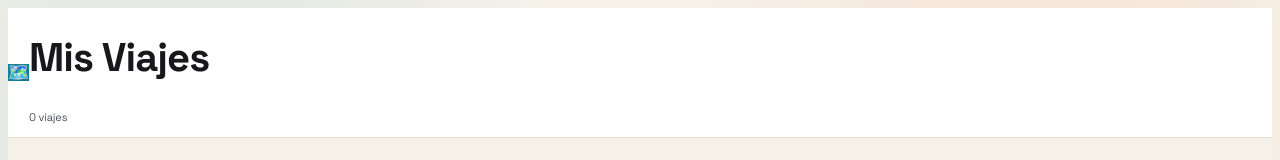
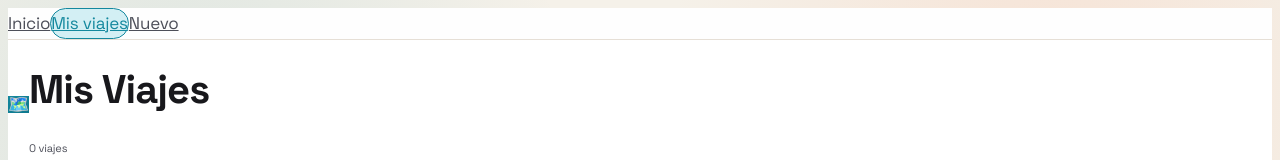
Before and after one commit to coki123456/travel_app, a Next.js app: page /setup in a window 1280 px wide. Shown: the top 160 px of the page. Built offline with nearby package versions, Linux system fonts and the light colour scheme; no server answers; the database is empty; sample sign-in values are in the browser's storage.

Commit message:
Cambio de UI Ver. 1.3

```diff
--- a/app/book/page.tsx
+++ b/app/book/page.tsx
@@ -6,6 +6,7 @@ import prisma from "@/lib/prisma";
 import { formatDateKey, buildDaysInRange } from "@/lib/date-utils";
 import PrintButton from "./PrintButton";
 import BottomNav from "../components/BottomNav";
+import TopNav from "../components/TopNav";
 
 export const dynamic = "force-dynamic";
 
@@ -66,6 +67,9 @@ export default async function BookPage() {
 
   return (
     <div className="min-h-screen bg-transparent px-6 py-10 pb-24 text-slate-100 print:bg-white print:px-0 print:py-0 print:pb-0">
+      <div className="print:hidden">
+        <TopNav />
+      </div>
       <div className="mx-auto flex w-full max-w-4xl flex-col gap-8 print:max-w-none print:gap-6 print:px-0">
         <header className="rounded-3xl border border-slate-800 bg-slate-900/70 p-6 shadow-lg shadow-black/30 print:border-none print:shadow-none">
           <p className="text-xs font-semibold uppercase tracking-[0.3em] text-slate-500">
--- /dev/null
+++ b/app/components/TopNav.tsx
@@ -0,0 +1,43 @@
+"use client";
+
+import Link from "next/link";
+import { usePathname } from "next/navigation";
+
+const navItems = [
+  { href: "/", label: "Inicio" },
+  { href: "/setup", label: "Mis viajes" },
+  { href: "/setup?create=true", label: "Nuevo" },
+];
+
+export default function TopNav() {
+  const pathname = usePathname();
+
+  return (
+    <div className="w-full border-b border-[rgb(var(--color-border-light))] bg-[rgb(var(--color-bg-secondary))]/95 backdrop-blur-md">
+      <nav className="mx-auto flex max-w-5xl items-center gap-2 px-4 py-2.5">
+        {navItems.map((item) => {
+          const isActive =
+            item.href === "/"
+              ? pathname === "/" || pathname.startsWith("/day") || pathname === "/book"
+              : item.href === "/setup"
+              ? pathname.startsWith("/setup")
+              : pathname === item.href;
+
+          return (
+            <Link
+              key={item.href}
+              href={item.href}
+              className={`rounded-full px-4 py-2 text-sm font-semibold transition-colors ${
+                isActive
+                  ? "bg-[rgb(var(--color-accent-light))] text-[rgb(var(--color-accent))] border border-[rgb(var(--color-accent))/25]"
+                  : "text-[rgb(var(--color-text-secondary))] hover:text-[rgb(var(--color-text-primary))]"
+              }`}
+            >
+              {item.label}
+            </Link>
+          );
+        })}
+      </nav>
+    </div>
+  );
+}
--- a/app/dashboard/page.tsx
+++ b/app/dashboard/page.tsx
@@ -6,6 +6,7 @@ import Link from "next/link";
 import { EmojiIcon } from "../components/ui/EmojiIcon";
 import { Card, CardContent } from "../components/ui/Card";
 import LogoutButton from "../LogoutButton";
+import TopNav from "../components/TopNav";
 
 export const dynamic = "force-dynamic";
 
@@ -48,6 +49,7 @@ export default async function DashboardPage() {
 
   return (
     <div className="min-h-screen bg-[rgb(var(--color-bg-primary))] pb-24">
+      <TopNav />
       {/* Header con perfil */}
       <div className="bg-gradient-to-br from-[rgb(var(--color-accent))] to-[rgb(var(--color-accent-hover))] text-white px-3 py-3">
         <div className="max-w-xl mx-auto">
--- a/app/day/[date]/page.tsx
+++ b/app/day/[date]/page.tsx
@@ -9,6 +9,7 @@ import ItemsBoardRefactored from "./ItemsBoardRefactored";
 import AttachmentsPanel from "./AttachmentsPanel";
 import BottomNav from "../../components/BottomNav";
 import { EmojiIcon } from "../../components/ui/EmojiIcon";
+import TopNav from "../../components/TopNav";
 
 export const dynamic = "force-dynamic";
 
@@ -118,6 +119,7 @@ export default async function DayPage({
 
   return (
     <div className="min-h-screen bg-[rgb(var(--color-bg-primary))] pb-20">
+      <TopNav />
       {/* Header compacto */}
       <div className="sticky top-0 z-40 bg-[rgb(var(--color-bg-secondary))] border-b border-[rgb(var(--color-border-light))] shadow-sm">
         <div className="max-w-2xl mx-auto px-4 py-3">
--- a/app/page.tsx
+++ b/app/page.tsx
@@ -9,6 +9,7 @@ import BottomNav from "./components/BottomNav";
 import { EmojiIcon } from "./components/ui/EmojiIcon";
 import Link from "next/link";
 import TripSelector from "./TripSelector";
+import TopNav from "./components/TopNav";
 
 export const dynamic = "force-dynamic";
 
@@ -128,6 +129,7 @@ export default async function HomePage() {
 
   return (
     <div className="min-h-screen pb-24 text-[rgb(var(--color-text-primary))]">
+      <TopNav />
       <div className="relative isolate overflow-hidden">
         <div className="absolute inset-0 -z-10 bg-gradient-to-br from-[rgba(20,136,158,0.12)] via-[rgba(255,124,74,0.08)] to-transparent" />
         <div className="absolute inset-0 -z-10 blur-3xl opacity-60 bg-[radial-gradient(circle_at_12%_18%,rgba(20,136,158,0.35),transparent_35%),radial-gradient(circle_at_85%_12%,rgba(255,124,74,0.28),transparent_32%),radial-gradient(circle_at_70%_75%,rgba(20,136,158,0.18),transparent_30%)]" />
@@ -196,7 +198,7 @@ export default async function HomePage() {
                   </p>
                   <div className="badge mt-2">
                     <EmojiIcon emoji="✨" label="Spotlight" className="text-sm" />
-                    {activeDay?.summary ? activeDay.summary : "Sugerí tu primera actividad"}
+                    {activeDay?.summary ? activeDay.summary : "Agrega tu primera actividad"}
                   </div>
                 </div>
               </div>
--- a/app/setup/page.tsx
+++ b/app/setup/page.tsx
@@ -5,6 +5,7 @@ import SetupForm from "./SetupForm";
 import TripList from "./TripList";
 import { EmojiIcon } from "../components/ui/EmojiIcon";
 import BottomNav from "../components/BottomNav";
+import TopNav from "../components/TopNav";
 
 export const dynamic = "force-dynamic";
 
@@ -42,6 +43,7 @@ export default async function SetupPage({
 
   return (
     <div className="min-h-screen bg-[rgb(var(--color-bg-primary))] pb-20">
+      <TopNav />
       {/* Header compacto */}
       <div className="sticky top-0 z-40 bg-[rgb(var(--color-bg-secondary))] border-b border-[rgb(var(--color-border-light))] shadow-sm">
         <div className="max-w-2xl mx-auto px-4 py-3">
```
